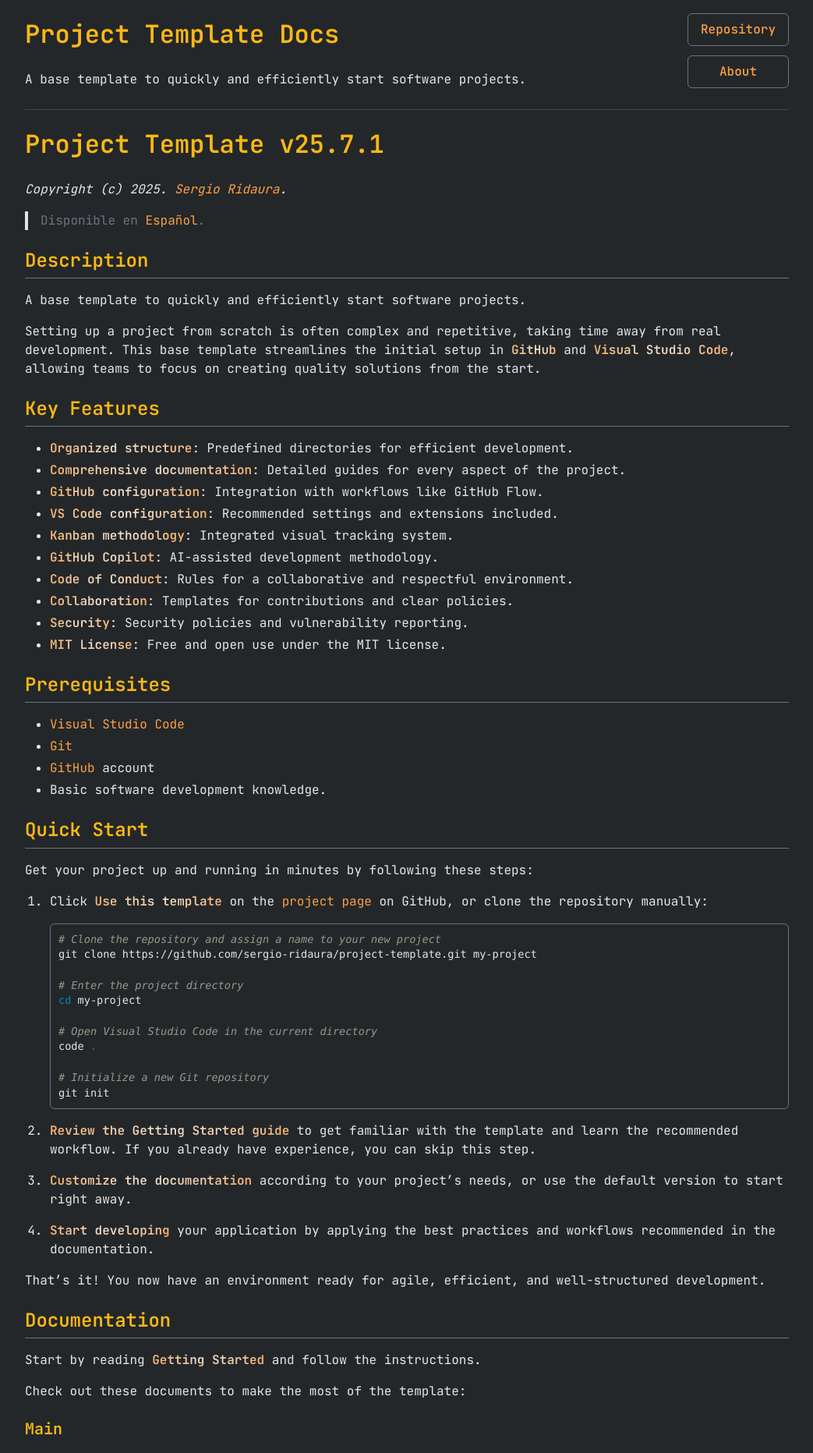
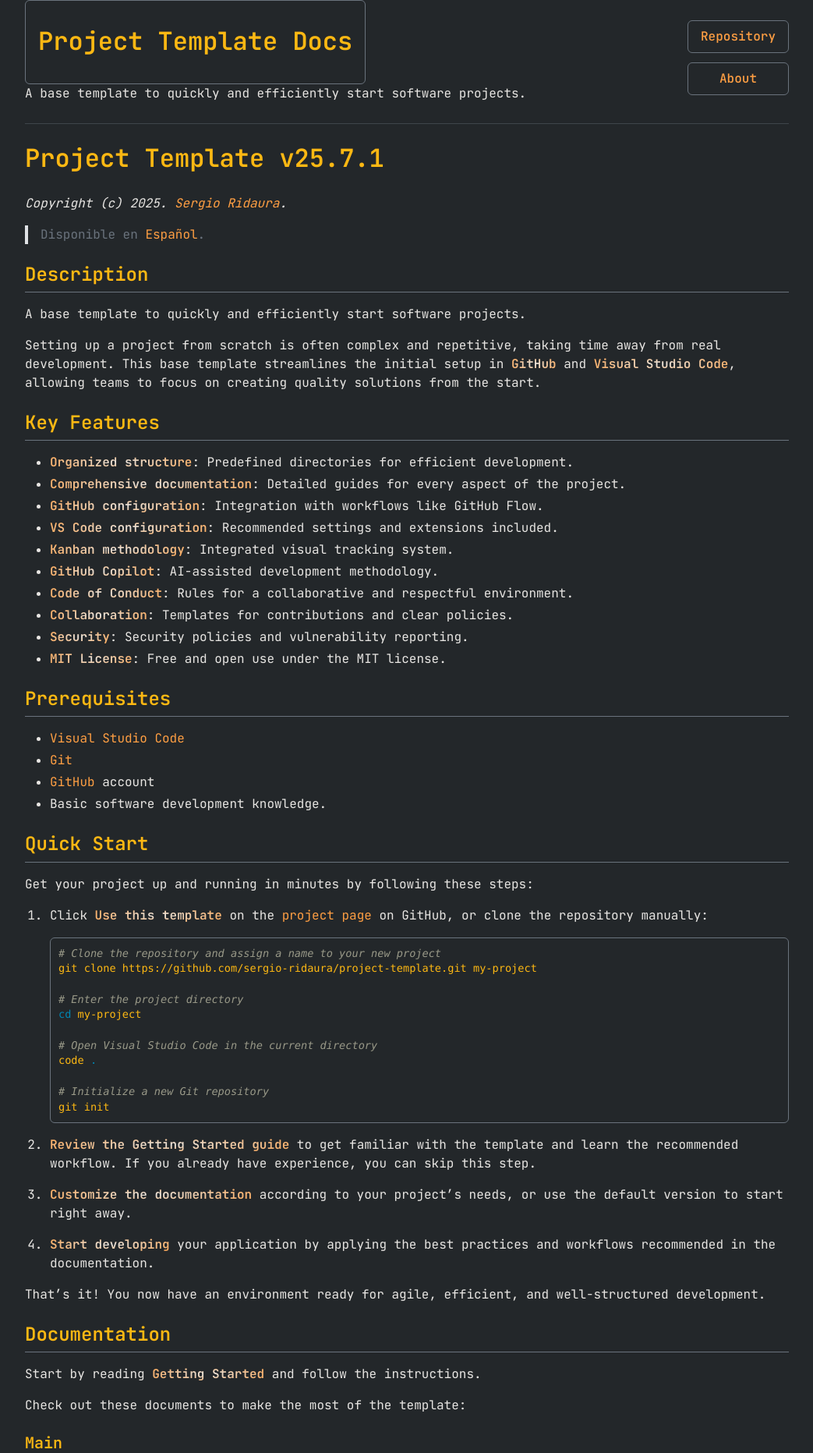
Before and after one commit to sergio-ridaura/project-template, a Jekyll site: the page built from README.md, in a window 1280 px wide. Shown: the top 1863 px of the page at 78% size, without its empty margins (118-1161 px from the left). Built offline with Jekyll 4.4.1, drawn with Linux system fonts in a browser that asks for light colours; our own code applies the rules of GitHub Pages for plain Markdown files.

Commit message:
Guide `WORKFLOW.md`

```diff
--- a/_layouts/default.html
+++ b/_layouts/default.html
@@ -17,7 +17,7 @@
     <header>
       <nav>
         <div>
-          <h1>{{ site.title }}</h1>
+          <a href="{{ '/' | relative_url }}"><h1>{{ site.title }}</h1></a>
           <p>{{ site.description }}</p>
         </div>
         <div>
--- a/assets/css/styles.css
+++ b/assets/css/styles.css
@@ -68,6 +68,18 @@ code,
 pre,
 .highlight {
   background-color: transparent !important;
+}
+
+.markdown-body code,
+.markdown-body tt {
+  position: revert;
+  padding: 0.2em 0.4em;
+  margin: 0;
+  font-size: 85%;
+  color: var(--primary) !important  ;
+  border: 0.5px solid var(--tertiary);
+  border-radius: 6px;
+  font-weight: 400;
 }
 
 pre {
```
